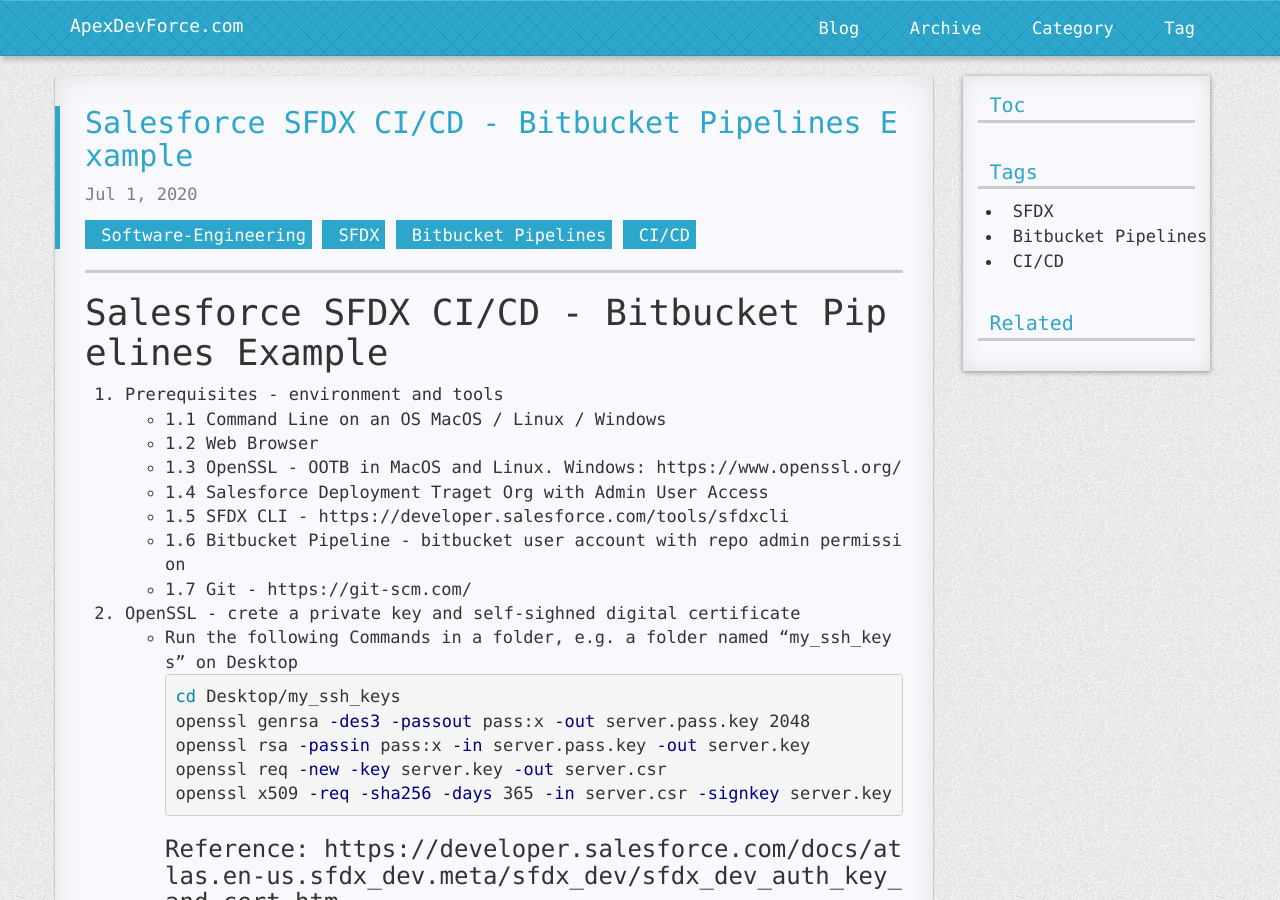
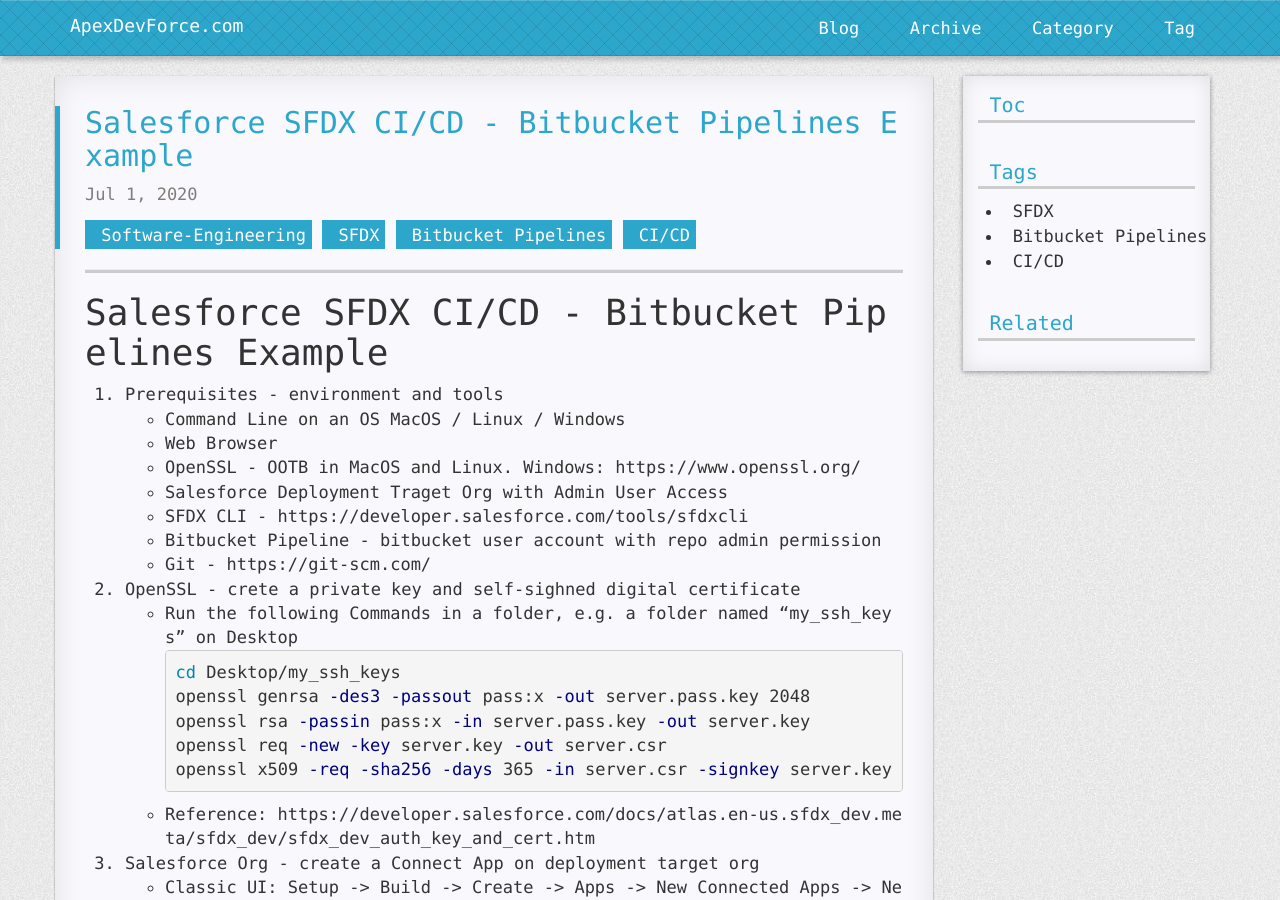
Before and after one commit to zhouhu/apexdevforce, a Jekyll site: the page built from _posts/2020-7-1-salesforce-sfdx-ci-cd-bitbucket-piplines-example.md, in a window 1280 px wide and 900 px high. Built offline with Jekyll 4.4.1, drawn with Linux system fonts in a browser that asks for light colours; nearby versions of some CDN libraries; a style sheet for code colours, icons or effects is not loaded.

Commit message:
Update 2020-7-1-salesforce-sfdx-ci-cd-bitbucket-piplines-example.md

```diff
--- a/_posts/2020-7-1-salesforce-sfdx-ci-cd-bitbucket-piplines-example.md
+++ b/_posts/2020-7-1-salesforce-sfdx-ci-cd-bitbucket-piplines-example.md
@@ -8,13 +8,13 @@ categories: [Software-Engineering]
 # Salesforce SFDX CI/CD - Bitbucket Pipelines Example
 
 1. Prerequisites - environment and tools
-- 1.1 Command Line on an OS MacOS / Linux / Windows
-- 1.2 Web Browser
-- 1.3 OpenSSL - OOTB in MacOS and Linux. Windows: https://www.openssl.org/
-- 1.4 Salesforce Deployment Traget Org with Admin User Access
-- 1.5 SFDX CLI - https://developer.salesforce.com/tools/sfdxcli
-- 1.6 Bitbucket Pipeline - bitbucket user account with repo admin permission
-- 1.7 Git - https://git-scm.com/
+- Command Line on an OS MacOS / Linux / Windows
+- Web Browser
+- OpenSSL - OOTB in MacOS and Linux. Windows: https://www.openssl.org/
+- Salesforce Deployment Traget Org with Admin User Access
+- SFDX CLI - https://developer.salesforce.com/tools/sfdxcli
+- Bitbucket Pipeline - bitbucket user account with repo admin permission
+- Git - https://git-scm.com/
 
 2. OpenSSL - crete a private key and self-sighned digital certificate
 - Run the following Commands in a folder, e.g. a folder named "my_ssh_keys" on Desktop
```
Also changed, not shown: other parts of _posts/2020-7-1-salesforce-sfdx-ci-cd-bitbucket-piplines-example.md (+1 -1 lines).
